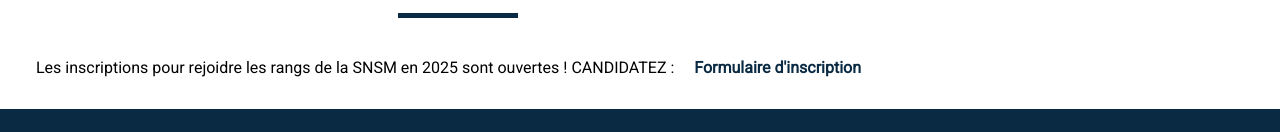
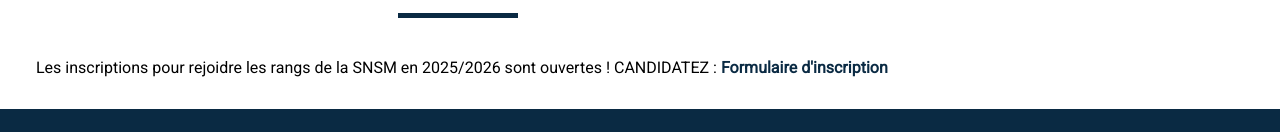
Before and after one commit to Boonworks/snsm_gironde, a plain HTML site: page formation.html in a window 1280 px wide. Shown: the part 1668-1800 px from the top of the page. Drawn offline with nearby package versions, Linux system fonts and the light colour scheme.

Commit message:
maj formations.html (lien inscription)

```diff
--- a/formation.html
+++ b/formation.html
@@ -113,8 +113,8 @@
                 <div class="barre"></div>
             </div>
         </div>
-        <p>Les inscriptions pour rejoidre les rangs de la SNSM en 2025 sont ouvertes ! CANDIDATEZ  : &nbsp;&nbsp;&nbsp;
-            <a href="documents/Souffrances Psy.pdf" class="btn-inscription" download target="_blank">
+        <p>Les inscriptions pour rejoidre les rangs de la SNSM en 2025/2026 sont ouvertes ! CANDIDATEZ  : <!-- &nbsp;&nbsp;&nbsp -->
+            <a href="https://monespace.snsm.org/s/formulaire-inscription" class="btn-inscription" download target="_blank">
                 Formulaire d'inscription
             </a>
         </p>
```
